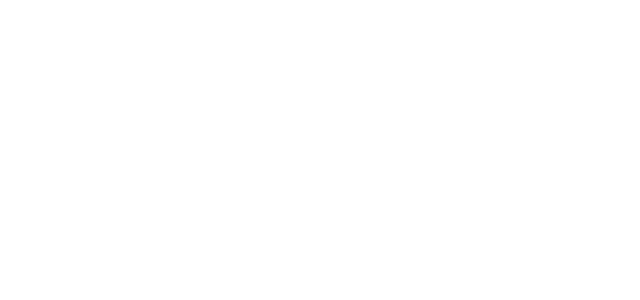
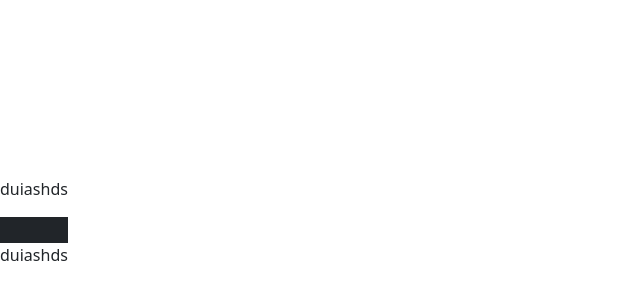
Before and after one commit to lulagalvez/ecc, a React (Vite) app in the folder frontend/Plataforma_Web/: page /Menupage in a window 1280 px wide. Before the commit this address had no page. Shown: the part 170-470 px from the top of the page, without its empty margins (0-640 px from the left). Built offline with nearby package versions, Linux system fonts and the light colour scheme.

Commit message:
feat(Web) Fin diseño login , posibles cambios segun compañeros

```diff
--- /dev/null
+++ b/frontend/Plataforma_Web/src/glovalComponent/components/NavBar.jsx
@@ -0,0 +1,30 @@
+
+
+import "../styles/NavBar.css";
+
+import { Container, Row, Col, Form, Button, Image,Nav,Navbar} from "react-bootstrap";
+
+
+
+// import Logo from "../../image/shield-image.png";
+
+
+const NavBar = () => {
+  return (
+
+    <>
+      <Navbar expand="lg" bg="dark" data-bs-theme="dark">
+        <Container fluid>
+          <Navbar.Brand href="#home">
+          </Navbar.Brand>
+
+
+        </Container>
+      </Navbar>
+    </>
+
+
+    );
+};
+
+export default NavBar;
--- /dev/null
+++ b/frontend/Plataforma_Web/src/glovalComponent/styles/Navbar.css
@@ -0,0 +1,5 @@
+.logo
+{
+    width: 10vh;
+    height: 10vh;
+}
--- a/frontend/Plataforma_Web/src/routes/AnimatedRoute.jsx
+++ b/frontend/Plataforma_Web/src/routes/AnimatedRoute.jsx
@@ -3,6 +3,7 @@ import { AnimatePresence } from "framer-motion";
 
 import LoginPage from "../views/LoginPage";
 import RegistroHoras from "../views/RegistroHoras"
+import Menupage from "../views/menupage";
 
 function AnimatedRoutes() {
   //  Agregar rutas privadas , segun previa verificacion
@@ -17,6 +18,10 @@ function AnimatedRoutes() {
       path: "/registro-horas",
       element: <RegistroHoras />,
     },
+    {
+      path: "/Menupage",
+      element: <Menupage/>
+    },
 
   ]);
 
--- a/frontend/Plataforma_Web/src/views/LoginPage.jsx
+++ b/frontend/Plataforma_Web/src/views/LoginPage.jsx
@@ -24,16 +24,16 @@ const LoginPage = () => {
 
       <Container className="page-container ">
         <Row className="justify-content-center align-items-center flex-column login-row ">
-          <Col md = {12}>
+          <Col md = {12} className="fila-1">
             <Image
               src={Logo}
               className="logo"
               alt="Logo"
-              style={{ maxWidth: "60%" }}
+              style={{ maxWidth: "100%" }}
             />
           </Col>
 
-          <Col md={12}>
+          <Col md={12} className="fila-2">
             <Form>
               <Form.Group className="mb-5 mt-5" controlId="formBasicEmail">
                 <div className="user">
--- /dev/null
+++ b/frontend/Plataforma_Web/src/views/Menupage.jsx
@@ -0,0 +1,31 @@
+import { Container, Nav } from "react-bootstrap";
+import "./style/menupage.css";
+
+import NavBar from "../glovalComponent/components/NavBar";
+
+
+import { motion } from "framer-motion";
+
+const Menupage = () => {
+    return(
+        <motion.div
+      initial={{ opacity: 0 }} // Ver tema de opacidad en transicion
+      animate={{ opacity: 1 }}
+      exit={{ opacity: 0 }}
+      transition={{ duration: 0.3 }}
+    >
+
+        <p>duiashds</p>
+
+        <NavBar></NavBar>
+        <p>duiashds</p>
+
+
+
+    </motion.div>
+
+
+    );
+};
+
+export default Menupage;
--- a/frontend/Plataforma_Web/src/views/style/loginPage.css
+++ b/frontend/Plataforma_Web/src/views/style/loginPage.css
@@ -1,4 +1,3 @@
-
 .background
 {
   background-image: url("../../image/login-image.png");
@@ -31,6 +30,12 @@
   }
 }
 
+.logo
+{
+  height: 30vh !important;
+  width: 45vh !important;
+}
+
 
 .user
 {
@@ -55,6 +60,7 @@
 }
 
 
+
 .fila-3
 {
  display: flex;
```
Also changed, not shown: frontend/Plataforma_Web/src/glovalComponent/components/ejemplo.jsx (deleted), frontend/Plataforma_Web/src/glovalComponent/styles/ejemplo.css (deleted), frontend/Plataforma_Web/src/views/style/Menupage.css (added). Lines whose indentation alone changed are shown as unchanged.
